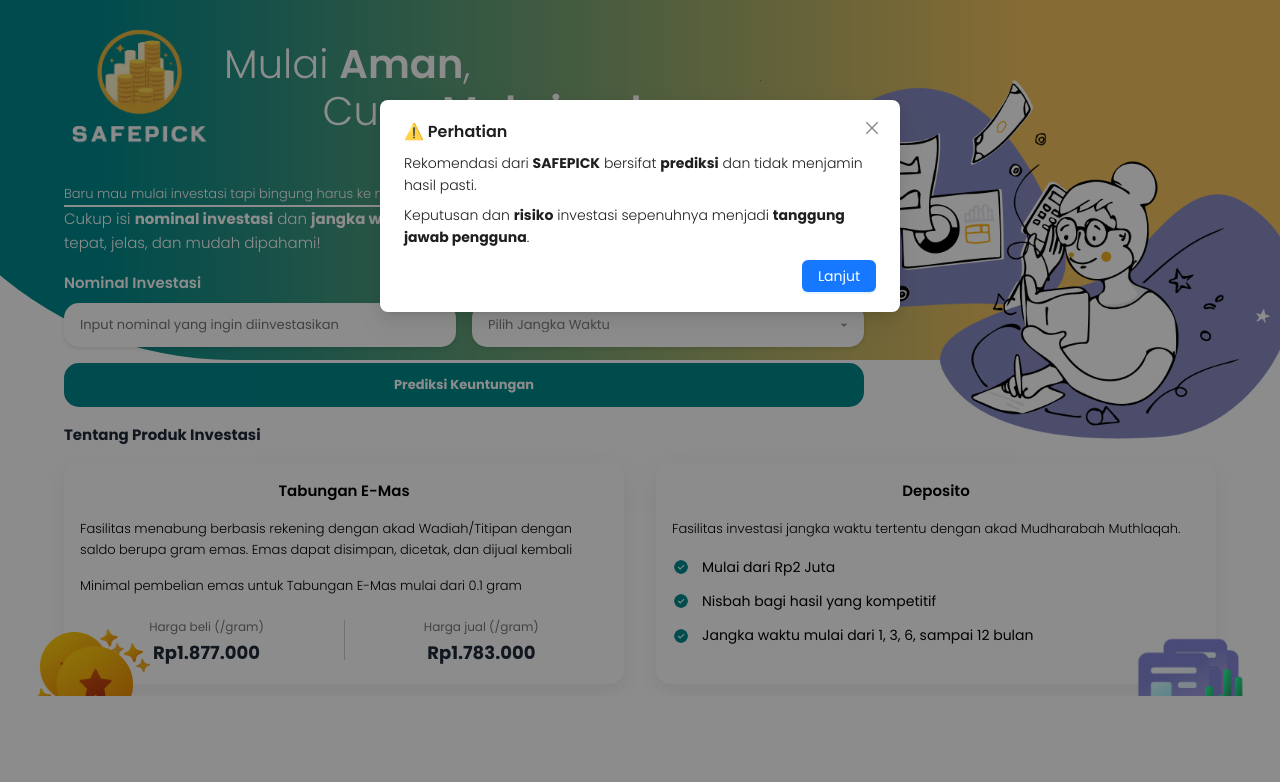
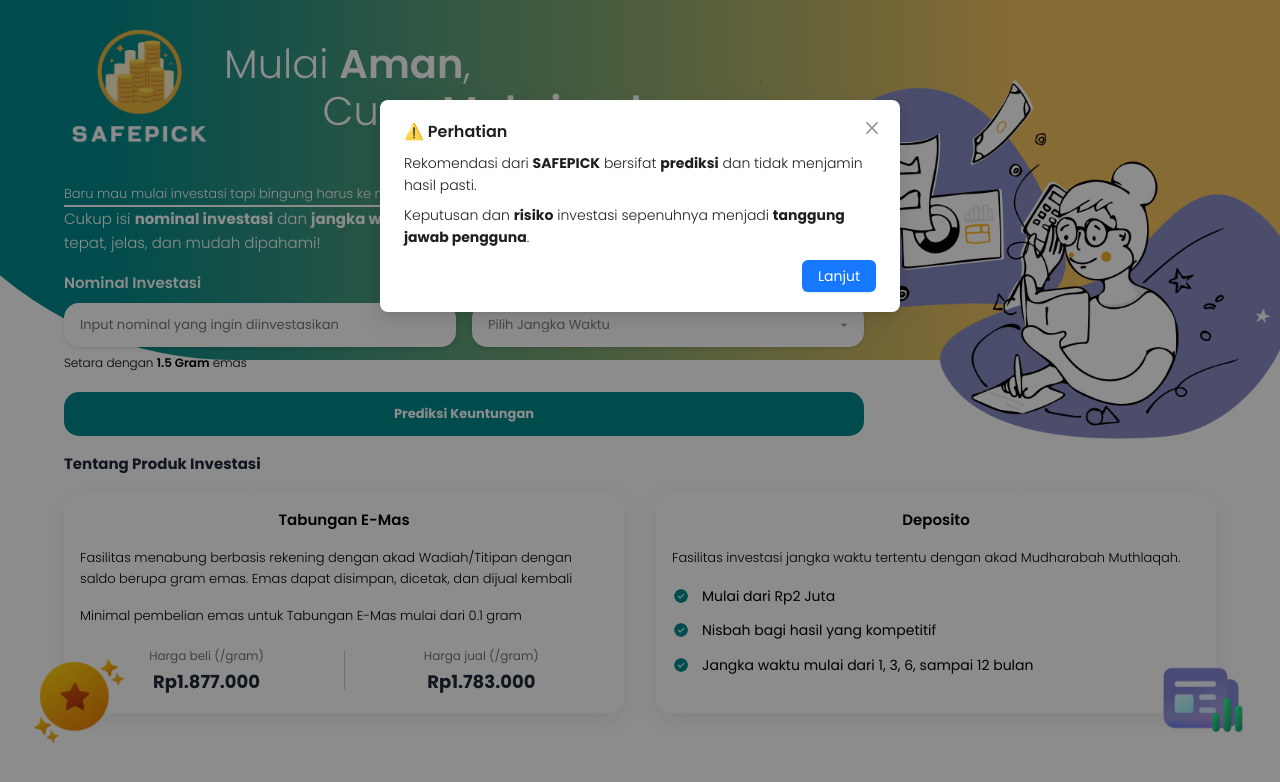
Before and after one commit to Kelompok-1-Hajjah-Lulu/frontend-safepick, a React (Vite) app: page / in a window 1280 px wide. Both pictures are taken after a click on the button "Prediksi Keuntungan". Shown: the top 782 px of the page. Built offline with nearby package versions, Linux system fonts and the light colour scheme.

Commit message:
fix: error ui in homepage

```diff
--- a/src/components/AppLayout.scss
+++ b/src/components/AppLayout.scss
@@ -3,7 +3,7 @@
 .app-layout {
     overflow-x: hidden;
     width: 100vw;
-    min-height: 45vh;
+    min-height: 100vh;
     position: relative;
     .main-content {
         margin-top: 22vh;
--- /dev/null
+++ b/src/pages/HomePage/components/PredictionForm.tsx
@@ -0,0 +1,66 @@
+import { Modal } from "antd";
+import { useState } from "react";
+
+const PredictionForm = () => {
+    const [isModalVisible, setIsModalVisible] = useState(false);
+
+    const handlePredictClick = () => {
+        setIsModalVisible(true);
+    };
+
+    const handleModalClose = () => {
+        setIsModalVisible(false);
+    };
+    return (
+        <>
+            <div className="label-row">
+                <label>Nominal Investasi</label>
+                <label>Tenor</label>
+            </div>
+
+            <div className="input-row">
+                <input
+                    type="text"
+                    placeholder="Input nominal yang ingin diinvestasikan"
+                />
+                <select>
+                    <option>Pilih Jangka Waktu</option>
+                    <option value="1">1 Bulan</option>
+                    <option value="3">3 Bulan</option>
+                    <option value="6">6 Bulan</option>
+                    <option value="12">12 Bulan</option>
+                </select>
+            </div>
+            <p
+                className="font-14 fw-300"
+                style={{ marginTop: "-10px", marginBottom: "20px" }}
+            >
+                Setara dengan <span className="fw-600">1.5 Gram</span> emas
+            </p>
+
+            <button className="btn-predict" onClick={handlePredictClick}>
+                Prediksi Keuntungan
+            </button>
+
+            <Modal
+                title="⚠️ Perhatian"
+                open={isModalVisible}
+                onCancel={handleModalClose}
+                onOk={handleModalClose}
+                okText="Lanjut"
+                cancelButtonProps={{ style: { display: "none" } }}
+            >
+                <p>
+                    Rekomendasi dari <strong>SAFEPICK</strong> bersifat{" "}
+                    <strong>prediksi</strong> dan tidak menjamin hasil pasti.
+                </p>
+                <p>
+                    Keputusan dan <strong>risiko</strong> investasi sepenuhnya
+                    menjadi <strong>tanggung jawab pengguna</strong>.
+                </p>
+            </Modal>
+        </>
+    );
+};
+
+export default PredictionForm;
--- a/src/pages/HomePage/index.tsx
+++ b/src/pages/HomePage/index.tsx
@@ -1,20 +1,8 @@
 import React from "react";
-import { Modal } from "antd";
-import { useState } from "react";
 import "./HomePage.scss";
-
+import PredictionForm from "./components/PredictionForm";
 
 const HomePage: React.FC = () => {
-    const [isModalVisible, setIsModalVisible] = useState(false);
-
-    const handlePredictClick = () => {
-        setIsModalVisible(true);
-    };
-
-    const handleModalClose = () => {
-        setIsModalVisible(false);
-    };
-
     return (
         <section className="homepage">
             <p className="tagline">
@@ -22,68 +10,70 @@
             </p>
 
             <p className="subtext">
-                Cukup isi <strong>nominal investasi</strong> dan <strong>jangka waktu</strong>, kami kasih <span className="highlight">rekomendasi</span> yang tepat, jelas, dan mudah dipahami!
+                Cukup isi <strong>nominal investasi</strong> dan{" "}
+                <strong>jangka waktu</strong>, kami kasih{" "}
+                <span className="highlight">rekomendasi</span> yang tepat,
+                jelas, dan mudah dipahami!
             </p>
 
             <div className="input-section">
-                <div className="label-row">
-                    <label>Nominal Investasi</label>
-                    <label>Tenor</label>
+                <PredictionForm />
+                <img
+                    src="/icons/illustration-home.png"
+                    alt="Ilustrasi investasi"
+                    className="homepage-illustration"
+                />
             </div>
 
-                <div className="input-row">
-                    <input
-                        type="text"
-                        placeholder="Input nominal yang ingin diinvestasikan"
-                    />
-                    <select>
-                        <option>Pilih Jangka Waktu</option>
-                        <option value="1">1 Bulan</option>
-                        <option value="3">3 Bulan</option>
-                        <option value="6">6 Bulan</option>
-                        <option value="12">12 Bulan</option>
-                    </select>
-                </div>
-
-                <button className="btn-predict" onClick={handlePredictClick}>
-                    Prediksi Keuntungan
-                </button>
-
-                <img src="/icons/illustration-home.png"
-                alt="Ilustrasi investasi"
-                className="homepage-illustration"/>
-            </div>
-
-            <h3 className="section-title with-line">Tentang Produk Investasi</h3>
+            <h3 className="section-title with-line">
+                Tentang Produk Investasi
+            </h3>
 
             <div className="product-cards">
                 <div className="product-card emas">
-            <img src="/icons/star-decor.png" alt="bintang" className="icon-decor star" />
+                    <img
+                        src="/icons/star-decor.png"
+                        alt="bintang"
+                        className="icon-decor star"
+                    />
                     <h4>Tabungan E-Mas</h4>
                     <p>
-                Fasilitas menabung berbasis rekening dengan akad Wadiah/Titipan dengan saldo berupa gram emas.
-                Emas dapat disimpan, dicetak, dan dijual kembali
+                        Fasilitas menabung berbasis rekening dengan akad
+                        Wadiah/Titipan dengan saldo berupa gram emas. Emas dapat
+                        disimpan, dicetak, dan dijual kembali
                     </p>
-                <p>Minimal pembelian emas untuk Tabungan E-Mas mulai dari 0.1 gram</p>
+                    <p>
+                        Minimal pembelian emas untuk Tabungan E-Mas mulai dari
+                        0.1 gram
+                    </p>
 
                     <div className="price-row">
                         <div className="price-block">
-                    <small>Harga beli (/gram)</small><br />
+                            <small>Harga beli (/gram)</small>
+                            <br />
                             <strong>Rp1.877.000</strong>
                         </div>
 
                         <div className="separator" />
                         <div className="price-block">
-                    <small>Harga jual (/gram)</small><br />
+                            <small>Harga jual (/gram)</small>
+                            <br />
                             <strong>Rp1.783.000</strong>
                         </div>
                     </div>
                 </div>
 
                 <div className="product-card deposito">
-            <img src="/icons/graph-decor.png" alt="grafik" className="icon-decor graph" />
+                    <img
+                        src="/icons/graph-decor.png"
+                        alt="grafik"
+                        className="icon-decor graph"
+                    />
                     <h4>Deposito</h4>
-                <p>Fasilitas investasi jangka waktu tertentu dengan akad Mudharabah Muthlaqah.</p>
+                    <p>
+                        Fasilitas investasi jangka waktu tertentu dengan akad
+                        Mudharabah Muthlaqah.
+                    </p>
                     <ul className="custom-list">
                         <li>
                             <img src="/icons/checkmark.png" alt="check" />
@@ -100,25 +90,6 @@
                     </ul>
                 </div>
             </div>
-
-            <img src="/icons/star-decor.png" alt="star-decor" className="global-decor star"/>
-            <img src="/icons/graph-decor.png" alt="graph-decor" className="global-decor graph"/>
-
-            <Modal
-                title="⚠️ Perhatian"
-                open={isModalVisible}
-                onCancel={handleModalClose}
-                onOk={handleModalClose}
-                okText="Lanjut"
-                cancelButtonProps={{ style: { display: "none" } }}
-            >
-                <p>
-                    Rekomendasi dari <strong>SAFEPICK</strong> bersifat <strong>prediksi</strong> dan tidak menjamin hasil pasti.
-                </p>
-                <p>
-                    Keputusan dan <strong>risiko</strong> investasi sepenuhnya menjadi <strong>tanggung jawab pengguna</strong>.
-                </p>
-                </Modal>
         </section>
     );
 };
```
Lines whose indentation alone changed are shown as unchanged.
